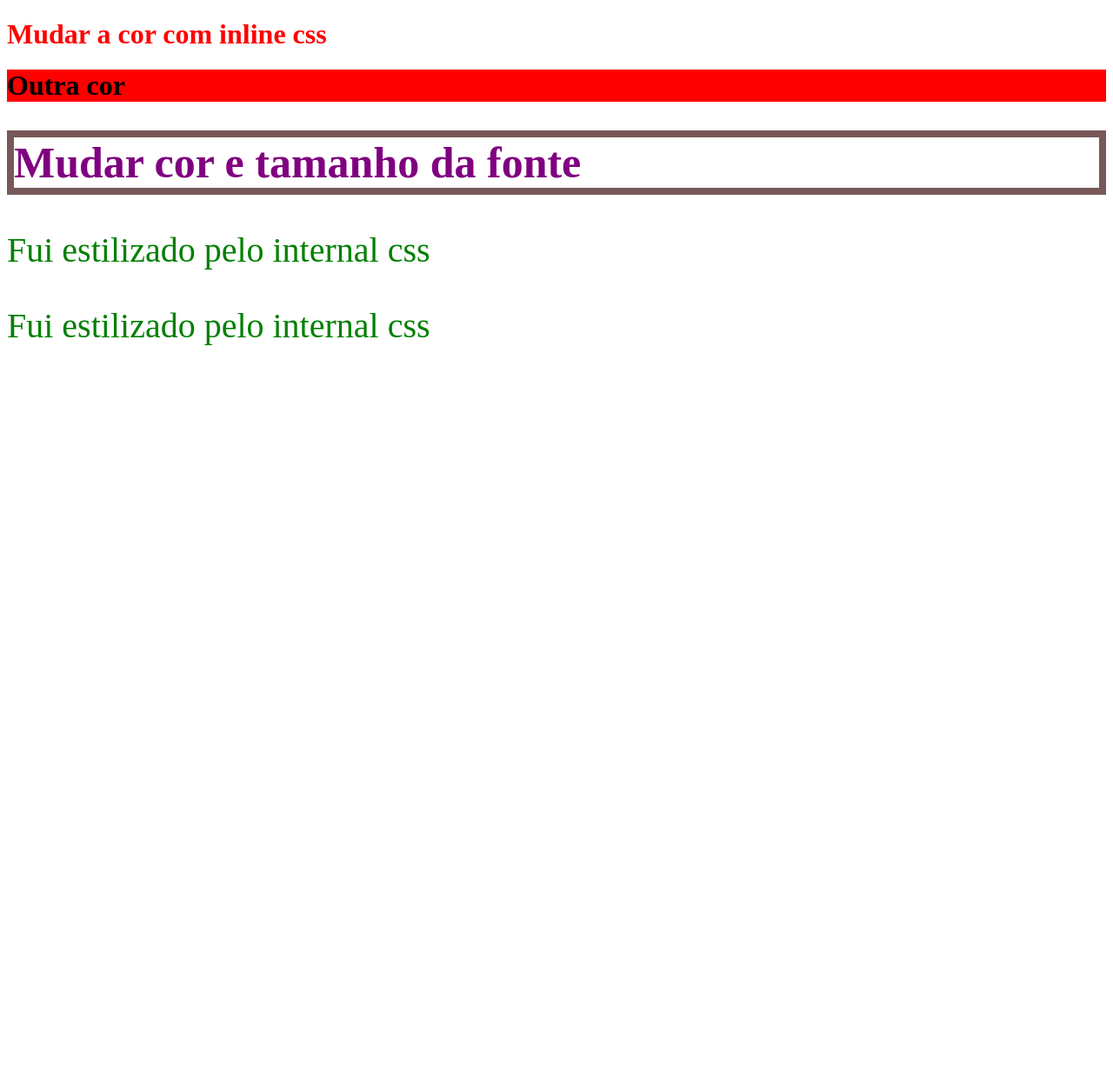
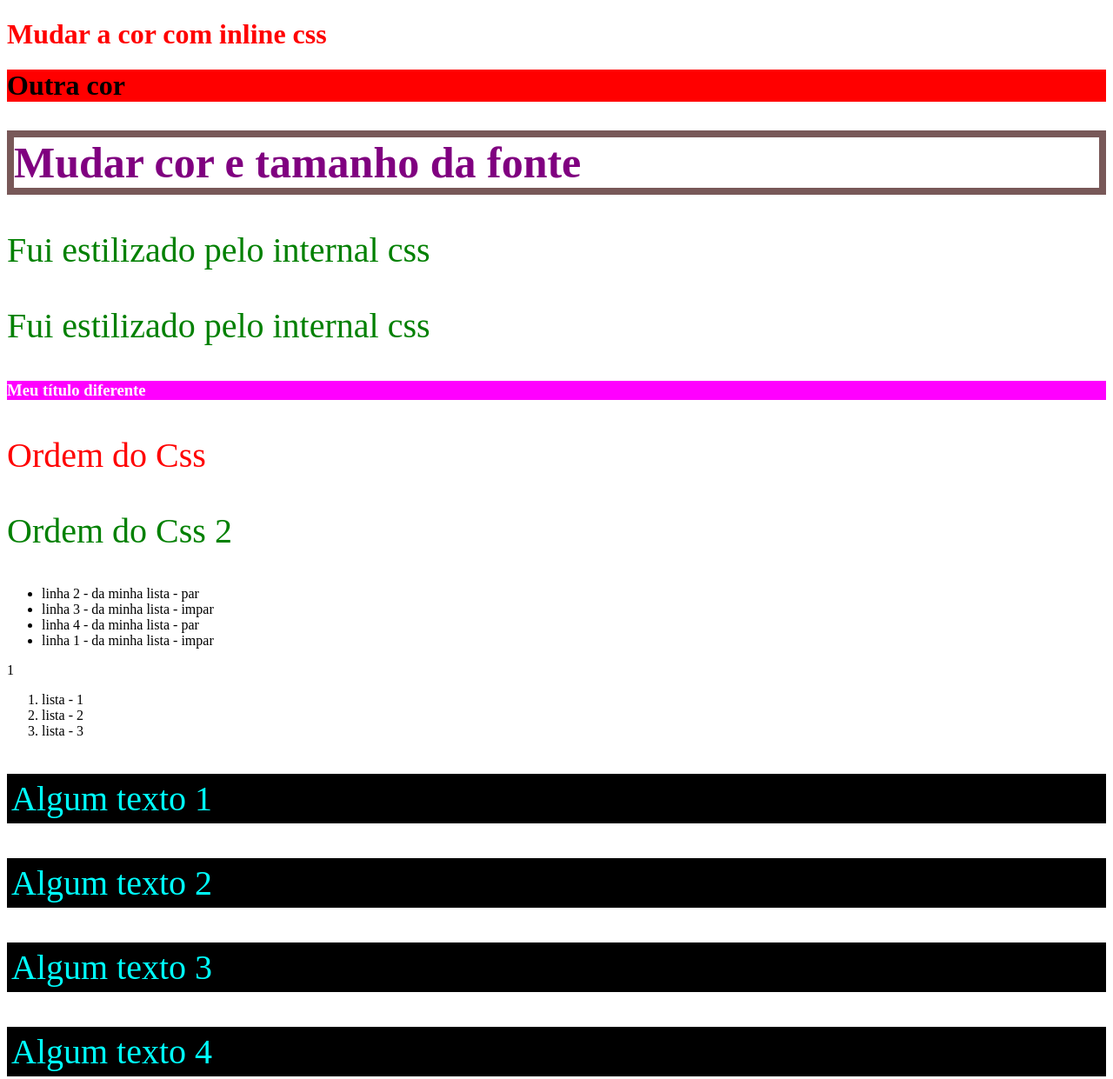
Before and after one commit to Developer-Ismael/0609, a plain HTML site: page 2-aulacss/index.html in a window 1280 px wide. Shown: the whole page at 87% size. Before the commit the page ends 800 px from the top, so only its background shows below. Drawn offline with Linux system fonts and the light colour scheme.

Commit message:
Atualizado

```diff
--- a/2-aulacss/css/style.css
+++ b/2-aulacss/css/style.css
@@ -2,7 +2,15 @@
     background-color: blue;
 } */
 
- p{
+ /*4 - External Css  */
+
+p{
     color: green;
     font-size: 40px;
  }
+
+ .paragraph{
+    background-color: #000;
+    color: aqua;
+    padding: 5px;
+ }
--- /dev/null
+++ b/2-aulacss/css/title.css
@@ -0,0 +1,4 @@
+h3{
+    background-color: magenta;
+    color: white;
+}
--- a/2-aulacss/index.html
+++ b/2-aulacss/index.html
@@ -5,12 +5,13 @@
     <meta name="viewport" content="width=device-width, initial-scale=1.0">
     <title>Utilizando CSS</title>
     <link rel="stylesheet" href="css/style.css">
+    <link rel="stylesheet" href="css/title.css">
     <!-- <style>
-        p{
-            color: green;
+        /* p{
+            color: rgb(191, 207, 120);
             font-size: 40px;
         }
-    </style> -->
+    </style> */ -->
 </head>
 <body>
     <!-- 1 Inline CSS -->
@@ -27,5 +28,39 @@
     <p>Fui estilizado pelo internal css</p>
 
 
+    <!-- 4 - External CSS -->
+
+    <h3>Meu título diferente</h3>
+
+
+    <!-- 5 - Ordem do Css -->
+
+    <p style="color: red">Ordem do Css</p>
+    <p>Ordem do Css 2</p>
+
+    <!--  6 Relembrnado lista --  ol>li*5 -->
+
+    <ul>
+        <li>linha 2 - da minha lista - par </li>
+        <li>linha 3 - da minha lista - impar</li>
+        <li>linha 4 - da minha lista - par </li>
+        <li>linha 1 - da minha lista - impar</li>
+    </ul>
+
+    <!-- 7 - desafio - Criar lista ordenada -->
+1
+    <ol>
+        <li>lista  - 1</li>
+        <li>lista  - 2</li>
+        <li>lista  - 3</li>
+    </ol>
+
+    <!-- 08 Classe -->
+
+    <p class="paragraph">Algum texto 1</p>
+    <p class="paragraph">Algum texto 2</p>
+    <p class="paragraph">Algum texto 3</p>
+    <p class="paragraph">Algum texto 4</p>
+
 </body>
 </html>
```
